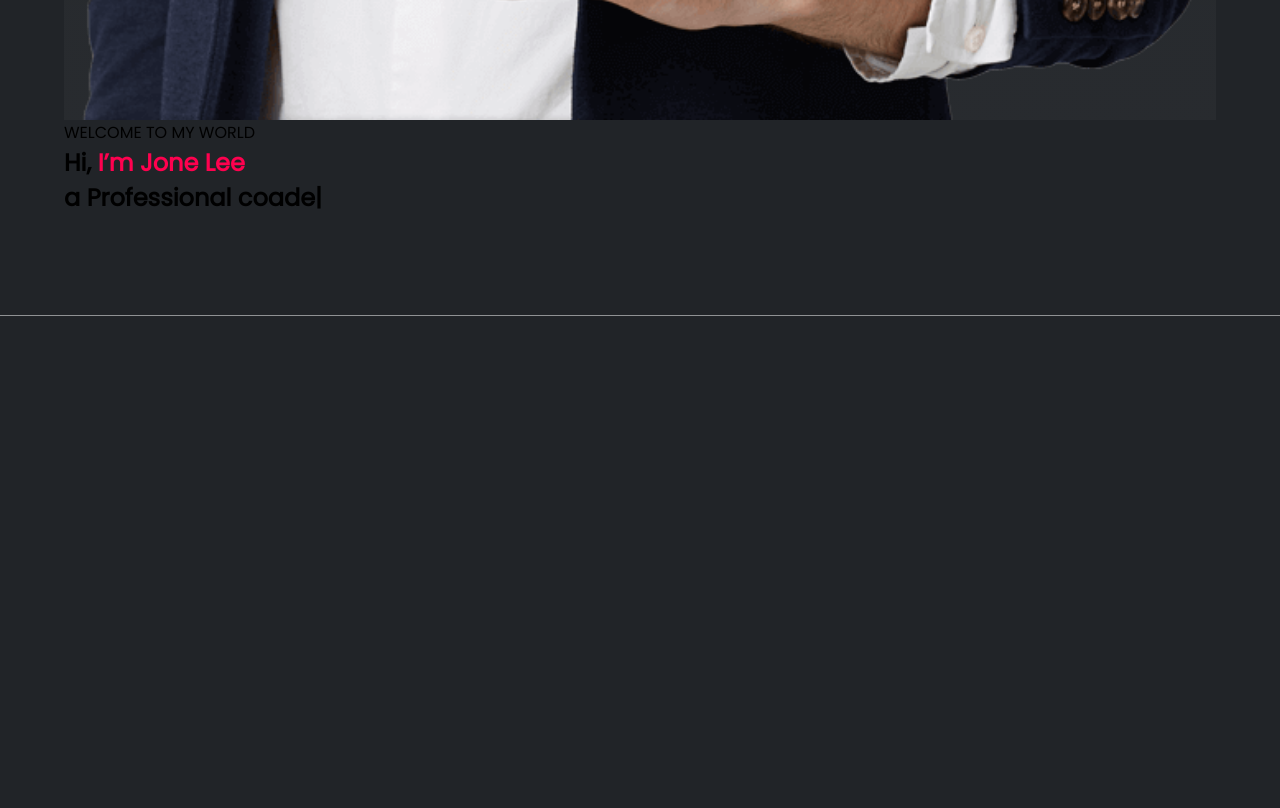
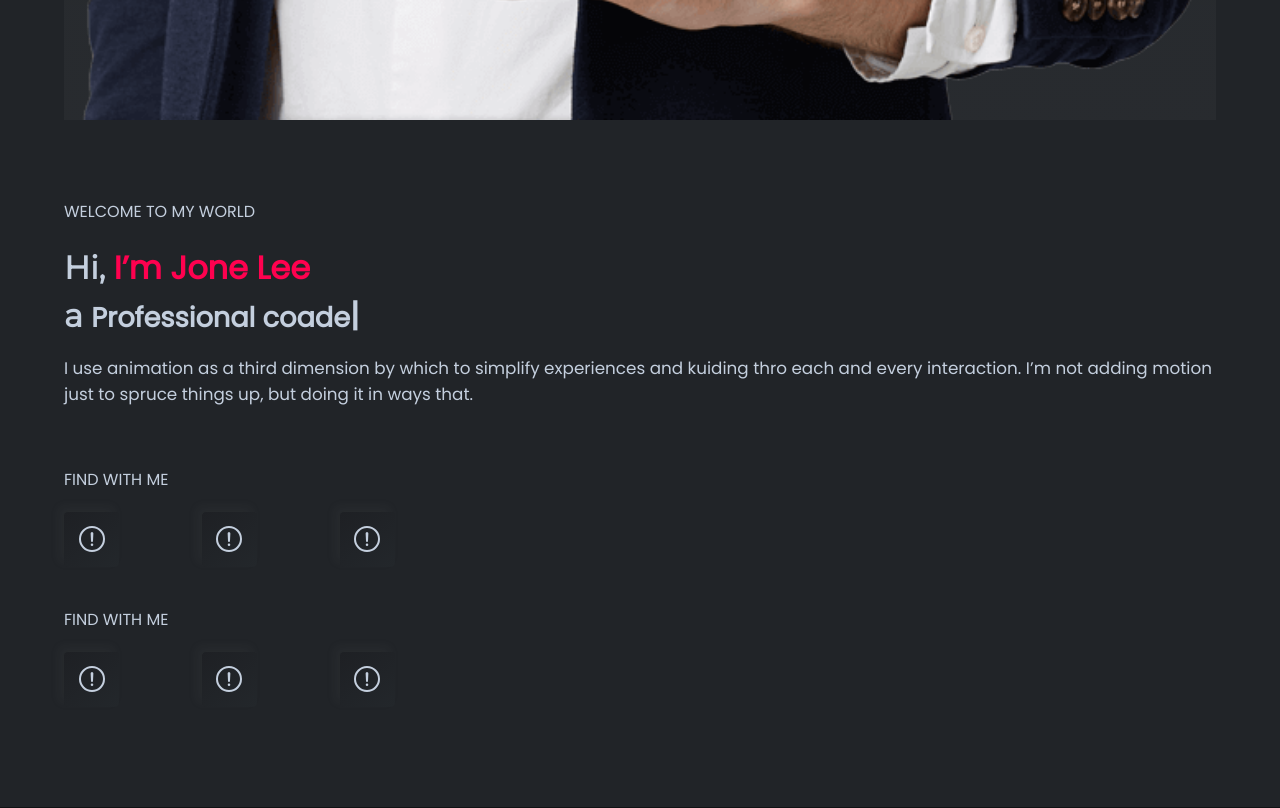
Before and after one commit to Jisan901/simple-website, a plain HTML site: page index.html in a window 1280 px wide. Shown: the part 1560-2368 px from the top of the page. Before the commit the page ends 1876 px from the top, so only its background shows below. Drawn offline with nearby package versions, Linux system fonts and the light colour scheme.

Commit message:
header nonres

```diff
--- a/css/style.css
+++ b/css/style.css
@@ -26,6 +26,18 @@ body{
 }
 a{
     -webkit-tap-highlight-color: transparent;
+}
+h1{
+    font-size: 2rem;
+    font-family: Montserrat;
+    color: rgb(196,207,222);
+}
+p{
+    font-size: 1.05rem;
+    color: #C4CFDE;
+}
+.typewriter{
+    font-size: 1.7rem;
 }
 .color-basic{
     color: #ff014f;
@@ -167,23 +179,25 @@ a{
     color: #ff014f;
 }
 .link-content .icons{
+        border-top: 1px solid rgba(255,255,255,0.2);
+}
+.link-content .icons , .icons-2{
     width: 100%;
     margin-top: 100px;
     padding-top: 20px;
-    border-top: 1px solid rgba(255,255,255,0.2);
     margin-bottom: 50px;
 }
-.link-content .icons span{
+.link-content .icons span,.mini, .icons-2 span{
     display: block;
     color: #C4CFDE;
     margin-bottom: 20px;
 }
-.link-content .icons ul{
+.link-content .icons ul, .icons-2 ul{
     display: flex;
     align-items: center;
     font-size: 0.8rem;
 }
-.link-content .icons ul li{
+.link-content .icons ul li, .icons-2 ul li{
     list-style: none;
     width: 55px;
     height: 55px;
@@ -195,20 +209,22 @@ a{
     align-items: center;
     transition: 0.5s;
 }
-.link-content .icons ul li:hover{
+.link-content .icons ul li:hover, .icons-2 ul li:hover{
     transform: translateY(-8px);
     background-image: linear-gradient(145deg, rgb(30,32,36) ,rgb(35,39,43));
 }
-.link-content .icons ul li a{
+.link-content .icons ul li a, .icons-2 ul li a{
     color: #C4CFDE;
     font-size: 2rem;
     text-decoration: none;
     height: 70%;
     width: 70%;
+    text-align: center;
+    webkit-user-select: none;
 }
-.link-content .icons ul li a ion-icon{
+.link-content .icons ul li a ion-icon, .icons ul li a ion-icon{
+    height: 100%;
     width: 100%;
-    height: 100%;
 }
 
 
@@ -225,7 +241,7 @@ a{
     justify-content: center;
     flex-direction: column;
     padding: 100px 0;
-    border-bottom: 1px solid rgba(255,255,255,0.5);
+    border-bottom: 1px solid rgba(0,0,0,0.5);
     width: 100%;
 }
 .main .header img{
@@ -237,4 +253,28 @@ a{
 }
 .main .header .content{
     width: 90%;
+    margin-top: 5%;
 }
+
+.main .header .content p,.main .header .content h1,.main .header .content > span{
+    margin-top: 15px;
+}
+
+.main .header .content .sector{
+    width: 90%;
+    display: flex;
+    align-items: center;
+    flex-direction: column;
+    margin-top: 20px;
+}
+.icons-2{
+    margin-top: 20px;
+    margin-bottom: 0;
+}
+.icons-2 ul li{
+    background-image: linear-gradient(145deg, rgb(30,32,36) ,rgb(35,39,43));
+    box-shadow: -5px -5px 10px 1px rgba(128,128,128,0.064);
+}
+.icons-2 ul li:hover{
+    background-image: linear-gradient(-145deg, rgb(30,32,36) ,rgb(35,39,43));
+}
--- a/index.html
+++ b/index.html
@@ -51,8 +51,27 @@
             <img src="images/banner-01.png" alt="web banner-01" />
             <div class="content">
                 <span class="mini">WELCOME TO MY WORLD</span>
-                <h1>Hi, <span class="color-basic">I’m Jone Lee</span></h1>
-                <h1>a <span class="typewriter"></span></h1>
+                <h1>Hi, <span class="color-basic">I’m Jone Lee</span>
+                <br>a <span class="typewriter"></span></h1>
+                <p>I use animation as a third dimension by which to simplify experiences and kuiding thro each and every interaction. I’m not adding motion just to spruce things up, but doing it in ways that.</p>
+                <div class="sector">
+                    <div class="icons-2">
+                        <span>FIND WITH ME</span>
+                        <ul>
+                            <li><a href="#"><ion-icon name="alert-circle-outline"></ion-icon></a></li>
+                            <li><a href="#"><ion-icon name="alert-circle-outline"></ion-icon></a></li>
+                            <li><a href="#"><ion-icon name="alert-circle-outline"></ion-icon></a></li>
+                        </ul>
+                    </div>
+                    <div class="icons-2">
+                        <span>FIND WITH ME</span>
+                        <ul>
+                            <li><a href="#"><ion-icon name="alert-circle-outline"></ion-icon></a></li>
+                            <li><a href="#"><ion-icon name="alert-circle-outline"></ion-icon></a></li>
+                            <li><a href="#"><ion-icon name="alert-circle-outline"></ion-icon></a></li>
+                        </ul>
+                    </div>
+                </div>
             </div>
         </section>
     </main>
```
